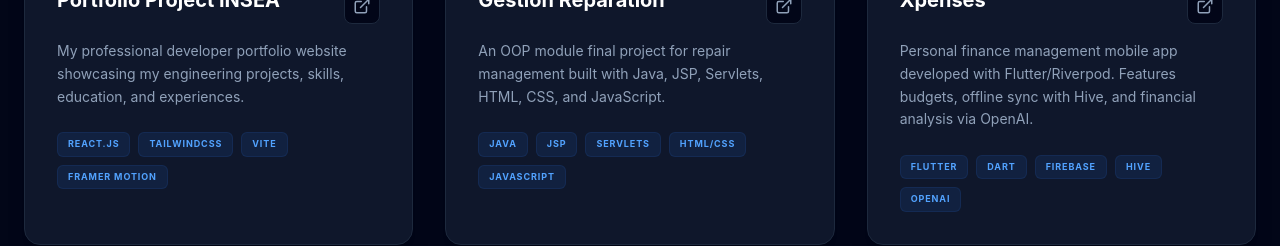
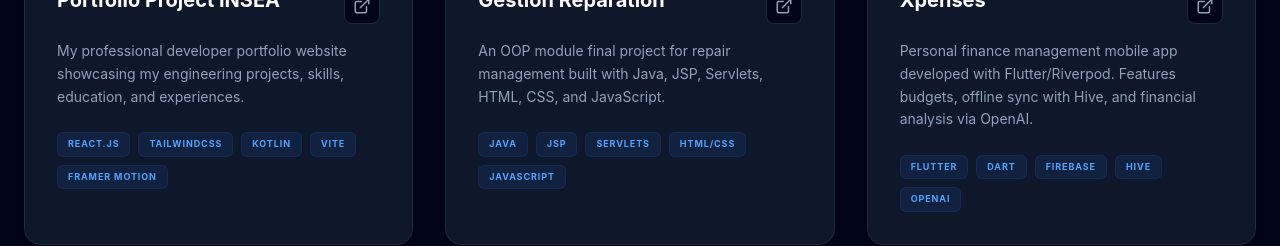
Before and after one commit to YassirB808/My-Portfolio-YB, a React (Vite) app: page / in a window 1280 px wide. Shown: the part 4320-4566 px from the top of the page. Built offline with nearby package versions, Linux system fonts and the light colour scheme.

Commit message:
feat: add Kotlin back to Skills list and add to Portfolio Project INSEA tech stack

```diff
--- a/src/components/Projects.jsx
+++ b/src/components/Projects.jsx
@@ -30,7 +30,7 @@ const Projects = () => {
     {
       title: "Portfolio Project INSEA",
       description: t.projects.items.portfolioInsea,
-      techStack: ["React.js", "TailwindCSS", "Vite", "Framer Motion"],
+      techStack: ["React.js", "TailwindCSS", "Kotlin", "Vite", "Framer Motion"],
       githubLink: "https://github.com/YassirB808/PortfolioProjectINSEA",
       color: "from-purple-600 to-pink-600"
     },
--- a/src/components/Skills.jsx
+++ b/src/components/Skills.jsx
@@ -7,7 +7,7 @@ const Skills = () => {
   const skillCategories = [
     {
       title: t.skills.categories.lang,
-      skills: ["Python", "C", "Java", "JavaScript", "MATLAB", "R", "TypeScript"]
+      skills: ["Python", "Kotlin", "C", "Java", "JavaScript", "MATLAB", "R", "TypeScript"]
     },
     {
       title: t.skills.categories.ai,
```
